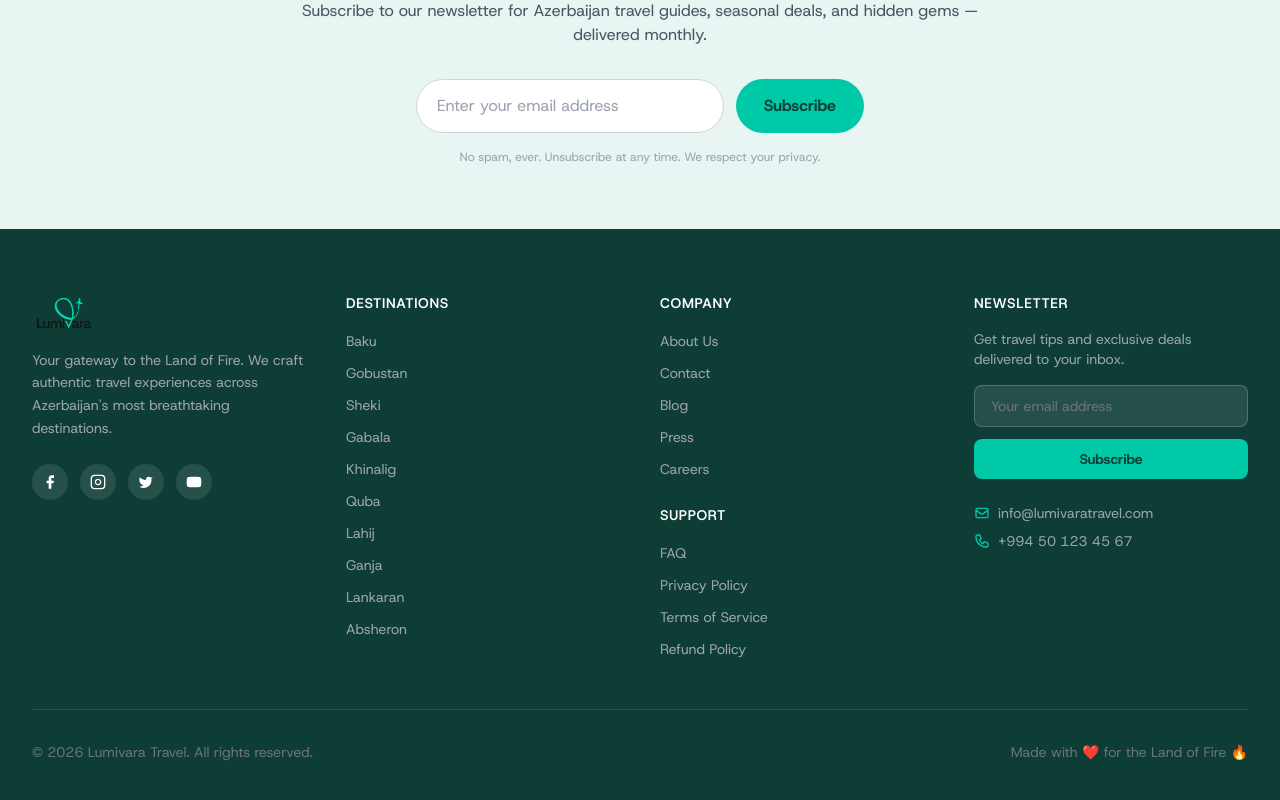
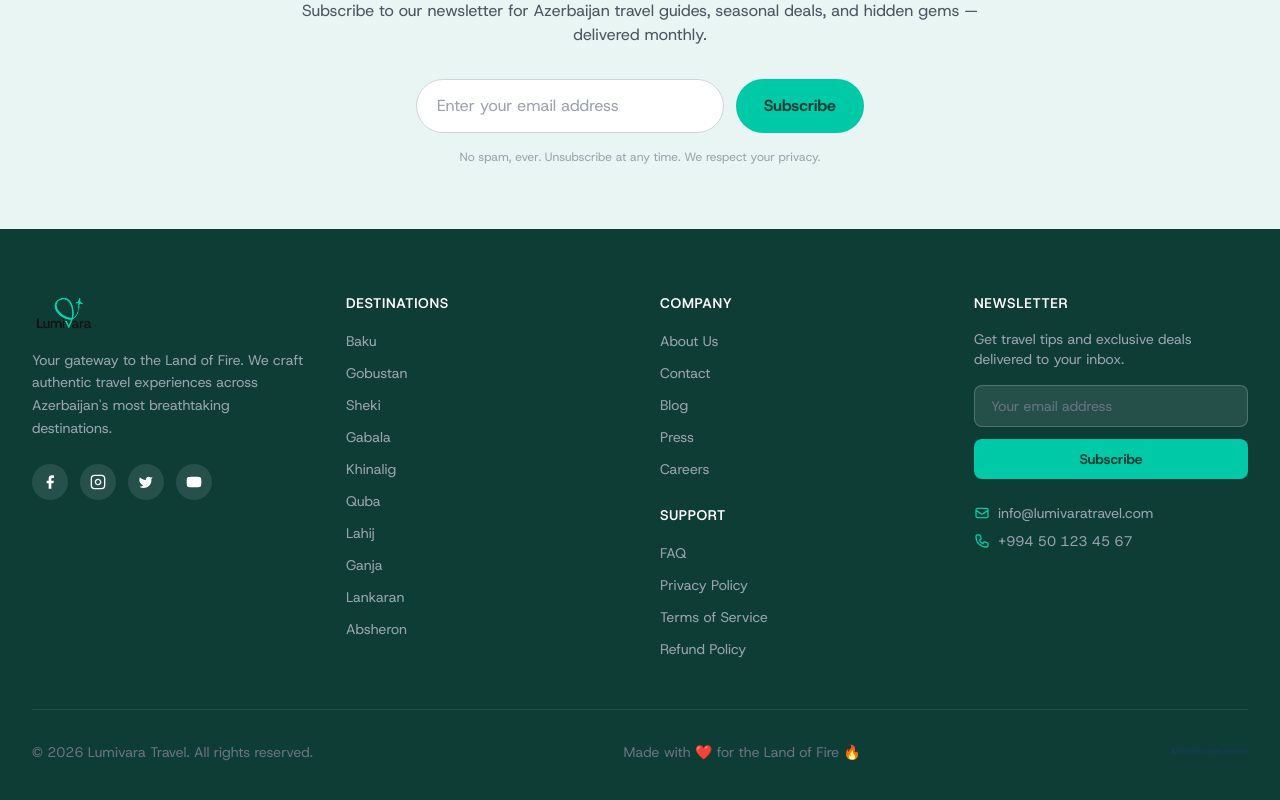
Before and after one commit to khalismammadli3-creator/incoming, a Next.js app: page / in a window 1280 px wide. Shown: the part 5403-6203 px from the top of the page. Built offline with nearby package versions, Linux system fonts and the light colour scheme.

Commit message:
easter egg

```diff
--- a/components/Footer.tsx
+++ b/components/Footer.tsx
@@ -112,6 +112,7 @@ export default function Footer() {
           <p className="text-gray-500 text-sm">
             Made with ❤️ for the Land of Fire 🔥
           </p>
+          <span style={{ fontSize: '9px', color: '#1e3a5f', userSelect: 'none', letterSpacing: '0.05em' }}>khalislovesramila</span>
         </div>
       </div>
     </footer>
```
Also changed, not shown: 1 other file (tests, documents, lock files or other folders).
